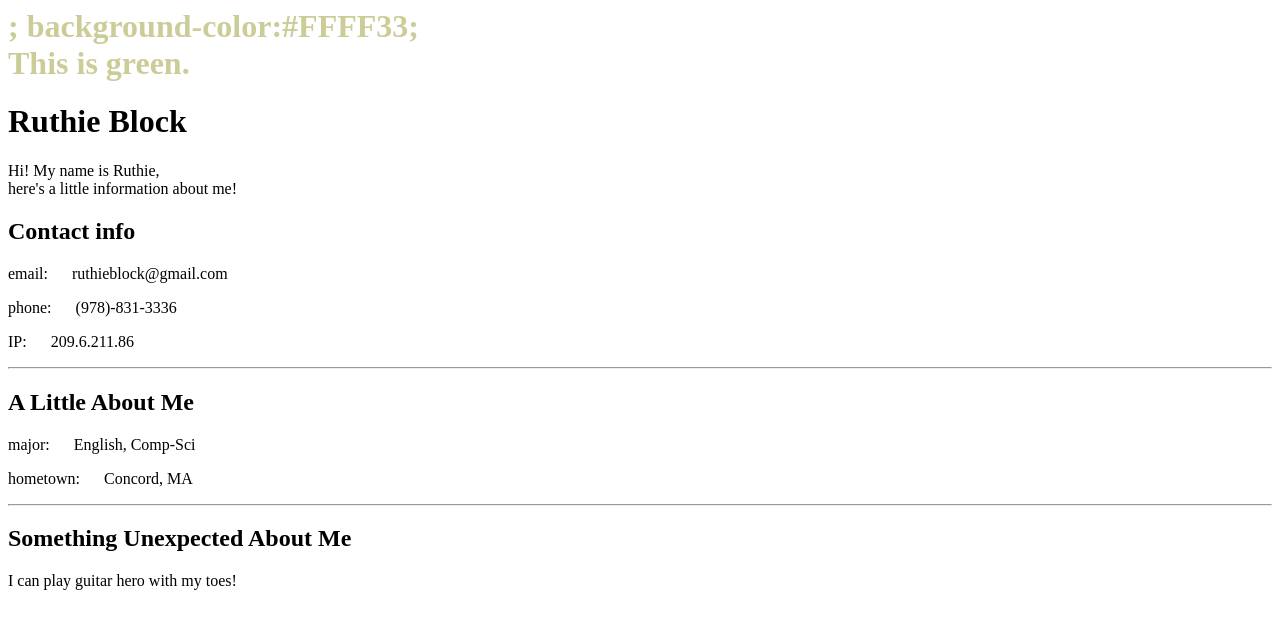
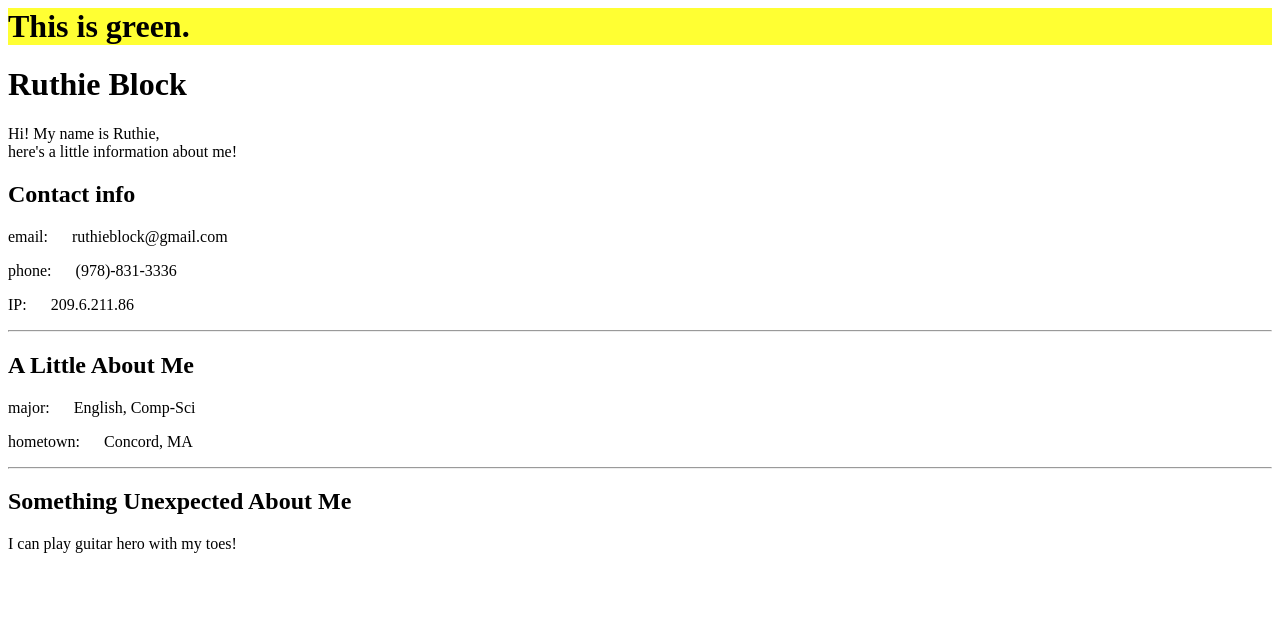
Before and after one commit to ruthieblock/rep_1, a plain HTML site: page index.html in a window 1280 px wide. Drawn offline with Linux system fonts and the light colour scheme.

Commit message:
Update index.html

```diff
--- a/index.html
+++ b/index.html
@@ -3,8 +3,9 @@
 <title> Assignment 1. Basics </title>
 </head>
 <body>
-  <h1 style = "color:#cccc99">;
+  <h1 style = "color:#cccc99>;
     background-color:#FFFF33; <br>
+    border: solid 2px:#FFCC33;">
     This is green.<h1/>
 <h1> Ruthie Block </h1>
   Hi! My name is Ruthie, <br />
```
